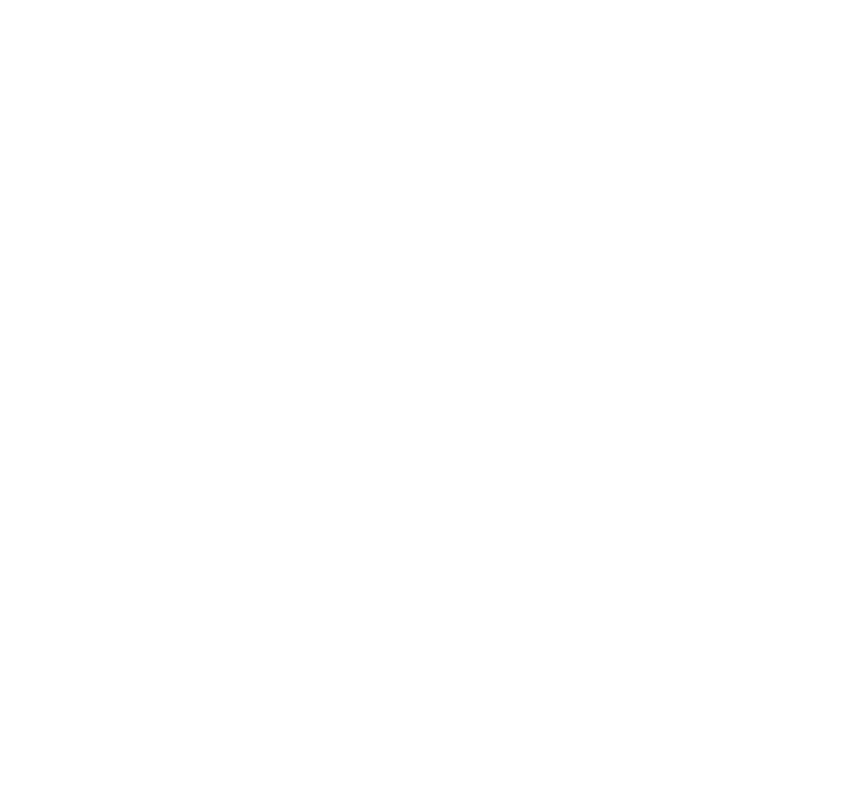
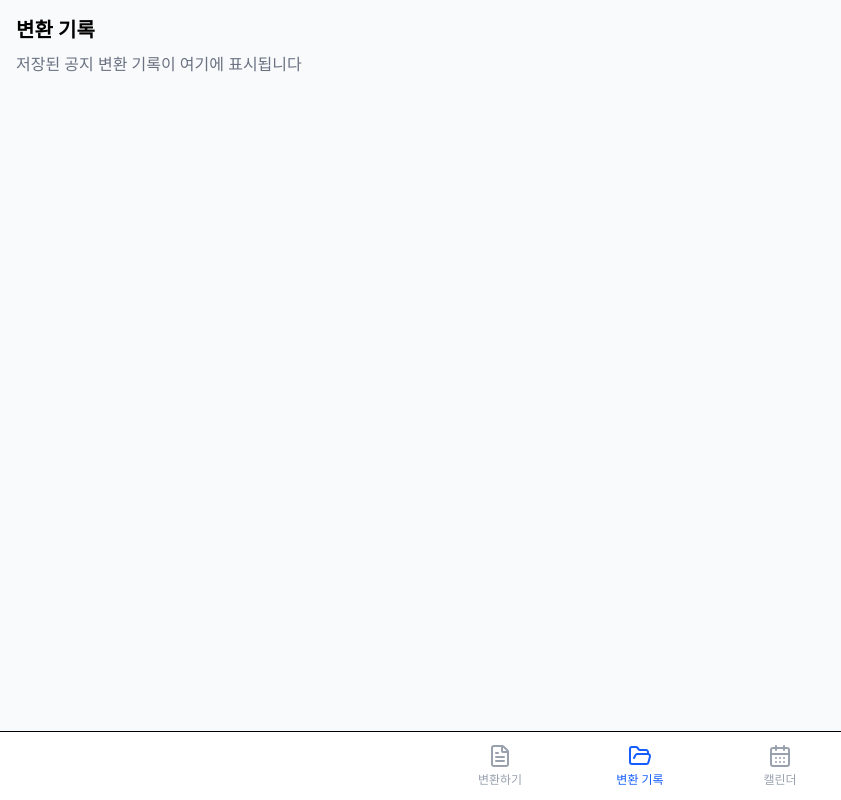
Before and after one commit to ktb-AI-hkt/frontend, a React app: page /archive in a window 1280 px wide. Before the commit this address had no page. Shown: the whole page, without its empty margins (0-841 px from the left). Built offline with nearby package versions, Linux system fonts and the light colour scheme; the HTML template or start-up script is replaced by a standard one.

Commit message:
[feat] #1 BottomNav 추가

```diff
--- a/src/App.jsx
+++ b/src/App.jsx
@@ -1,5 +1,11 @@
-import Router from "./router.jsx";
+import { Outlet } from "react-router-dom";
+import BottomNav from "./components/BottomNav";
 
 export default function App() {
-  return <Router />;
+  return (
+    <div className="min-h-screen bg-gray-50">
+      <Outlet />
+      <BottomNav />
+    </div>
+  );
 }
--- /dev/null
+++ b/src/components/BottomNav.jsx
@@ -0,0 +1,49 @@
+import { NavLink, useLocation } from "react-router-dom";
+import { CalendarDays, FileText, FolderOpen, LogOut } from "lucide-react";
+
+export default function BottomNav() {
+  const location = useLocation();
+  const pathname = location.pathname;
+
+  const navItems = [
+    {
+      to: "/convert",
+      label: "변환하기",
+      icon: FileText,
+    },
+    {
+      to: "/archive",
+      label: "변환 기록",
+      icon: FolderOpen,
+    },
+    {
+      to: "/calendar",
+      label: "캘린더",
+      icon: CalendarDays,
+    },
+  ];
+
+  return (
+    <nav className="fixed bottom-0 left-0 right-0 z-50 border-t bg-white">
+      <div className="mx-auto flex max-w-[420px] justify-around">
+        {navItems.map((item) => {
+          const Icon = item.icon;
+          const isActive = pathname === item.to;
+
+          return (
+            <NavLink
+              key={item.to}
+              to={item.to}
+              className={`flex flex-1 flex-col items-center justify-center py-3 transition-colors ${
+                isActive ? "text-blue-600" : "text-gray-400 hover:text-gray-700"
+              }`}
+            >
+              <Icon className="mb-1 h-6 w-6" />
+              <span className="text-xs font-medium">{item.label}</span>
+            </NavLink>
+          );
+        })}
+      </div>
+    </nav>
+  );
+}
--- a/src/main.jsx
+++ b/src/main.jsx
@@ -1,10 +1,13 @@
 import React from "react";
 import ReactDOM from "react-dom/client";
-import App from "./App";
+import { BrowserRouter } from "react-router-dom";
+import Router from "./router";
 import "./index.css";
 
 ReactDOM.createRoot(document.getElementById("root")).render(
   <React.StrictMode>
-    <App />
+    <BrowserRouter>
+      <Router />
+    </BrowserRouter>
   </React.StrictMode>
 );
--- /dev/null
+++ b/src/pages/ArchivePage.jsx
@@ -0,0 +1,8 @@
+export default function Archive() {
+  return (
+    <div className="pb-20 p-4">
+      <h1 className="text-xl font-bold">변환 기록</h1>
+      <p className="mt-2 text-gray-500">저장된 공지 변환 기록이 여기에 표시됩니다</p>
+    </div>
+  );
+}
--- /dev/null
+++ b/src/pages/CalendarPage.jsx
@@ -0,0 +1,8 @@
+export default function Calendar() {
+  return (
+    <div className="pb-20 p-4">
+      <h1 className="text-xl font-bold">캘린더</h1>
+      <p className="mt-2 text-gray-500">저장된 일정이 여기에 표시됩니다</p>
+    </div>
+  );
+}
--- a/src/pages/ConvertPage.jsx
+++ b/src/pages/ConvertPage.jsx
@@ -1,4 +1,5 @@
 import { useState } from "react";
+import { useNavigate } from "react-router-dom";
 
 import { ImageIcon, Loader2 } from "lucide-react";
 import Button from "../components/Button";
@@ -9,6 +10,8 @@
   const [loading, setLoading] = useState(false); // 변환 요청 상태
   const [step, setStep] = useState(0); // 로딩 단계
   const [result, setResult] = useState(null); // 변환 결과
+
+  const navigate = useNavigate();
 
   const loadingMessages = ["글자를 읽고 있어요", "쉬운 말로 바꾸는 중이에요"];
 
@@ -53,10 +56,7 @@
     // });
     // 2. 홈으로 이동 (상태 초기화)
     alert("저장되었습니다!");
-    setImage(null);
-    setResult(null);
-    setLoading(false);
-    setStep(0);
+    navigate("/archive");
   };
 
   return (
--- a/src/router.jsx
+++ b/src/router.jsx
@@ -1,14 +1,19 @@
-import { BrowserRouter, Routes } from "react-router-dom";
-import ConvertPage from "./pages/ConvertPage.jsx";
-import { Route } from "react-router";
+import { Routes, Route } from "react-router-dom";
+import App from "./App";
+import Convert from "./pages/ConvertPage";
+import Archive from "./pages/ArchivePage";
+import Calendar from "./pages/CalendarPage";
 
 export default function Router() {
   return (
-    <BrowserRouter>
-      <Routes>
-        <Route path="/" element={<ConvertPage />} />
-        <Route path="/convert" element={<ConvertPage />} />
-      </Routes>
-    </BrowserRouter>
+    <Routes>
+      {/* 공통 레이아웃 */}
+      <Route element={<App />}>
+        <Route path="/" element={<Convert />} />
+        <Route path="/convert" element={<Convert />} />
+        <Route path="/archive" element={<Archive />} />
+        <Route path="/calendar" element={<Calendar />} />
+      </Route>
+    </Routes>
   );
 }
```
